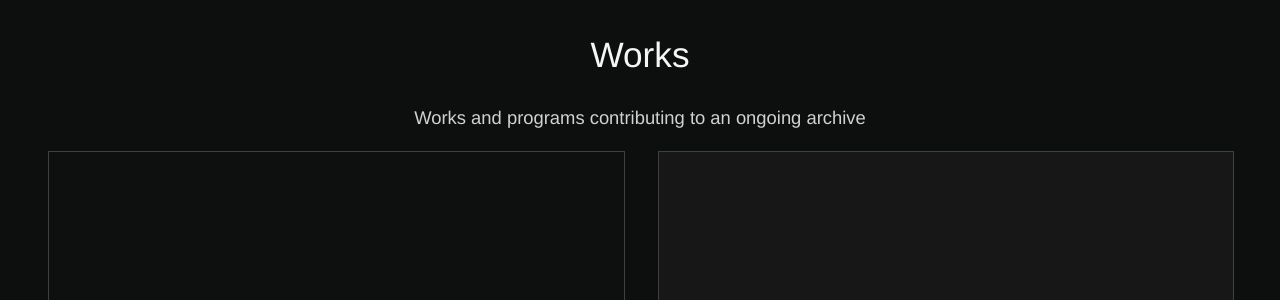
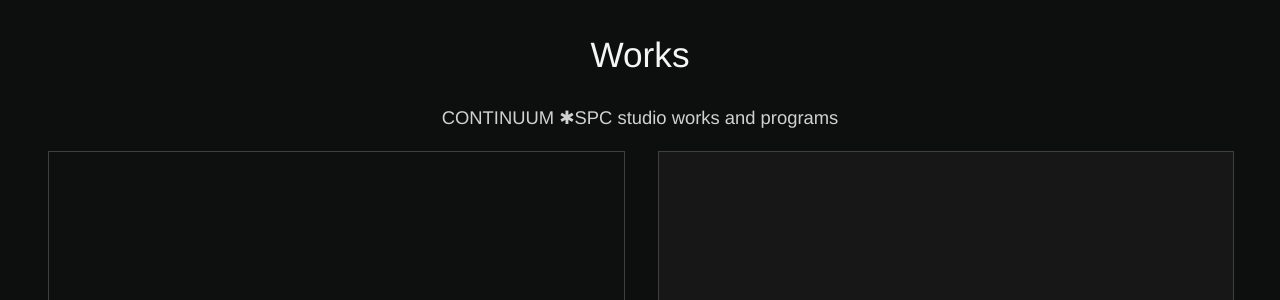
Before and after one commit to Temperedfire/continuum, a Jekyll site: the page built from works.html, in a window 1280 px wide. Shown: the part 171-471 px from the top of the page. Built offline with Jekyll 4.4.1, drawn with Linux system fonts in a browser that asks for light colours.

Commit message:
Update works.html
Edit description

```diff
--- a/works.html
+++ b/works.html
@@ -1,6 +1,6 @@
 ---
 title: Works
-description: Works and programs contributing to an ongoing archive
+description: CONTINUUM ✱SPC studio works and programs
 ---
 
 
```
